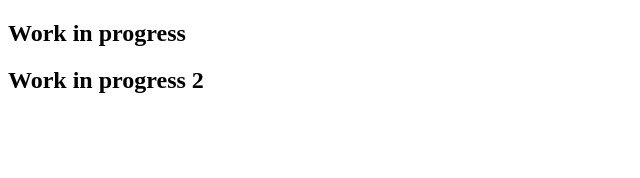
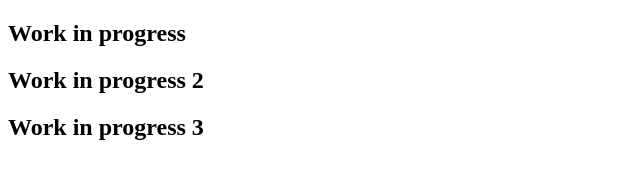
Before and after one commit to Viking0607/testgit, a plain HTML site: page index.html in a window 1280 px wide. Shown: the whole page, without its empty margins (0-640 px from the left). Drawn offline with Linux system fonts and the light colour scheme.

Commit message:
Again add row in index.html

```diff
--- a/index.html
+++ b/index.html
@@ -11,6 +11,7 @@
         <div>
             <h2>Work in progress</h2>
             <h2>Work in progress 2</h2>
+            <h2>Work in progress 3</h2>
         </div>
     </section>
 </body>
```
